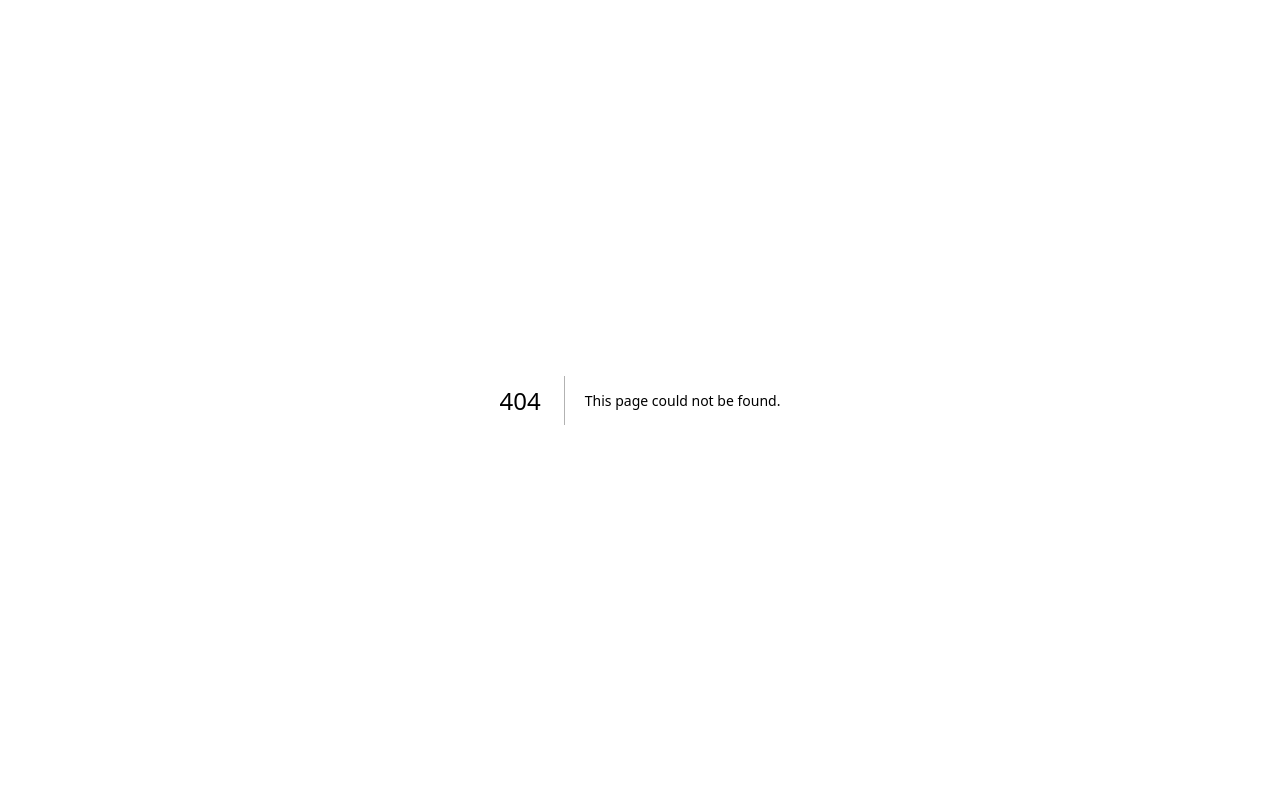
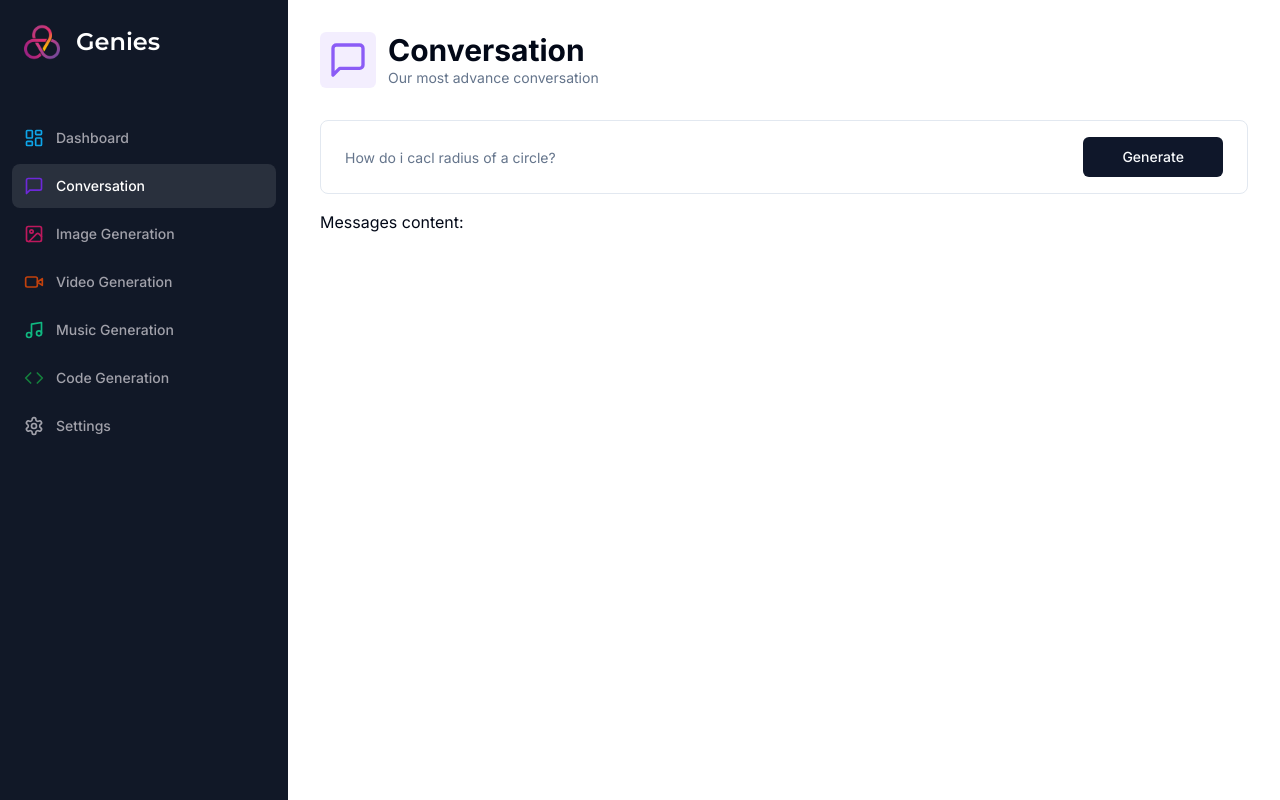
Before and after one commit to yevhenporohniaviy/saas-ai, a Next.js app: page /conversation in a window 1280 px wide. Before the commit this address had no page. Built offline with nearby package versions, Linux system fonts and the light colour scheme.

Commit message:
feat:conversation ui

```diff
--- /dev/null
+++ b/app/(dashboard)/(routes)/conversation/constans.ts
@@ -0,0 +1,8 @@
+import { zodResolver } from "@hookform/resolvers/zod"
+import * as z from "zod"
+
+export const formSchema = z.object({
+  prompt: z.string().min(1, {
+    message: "Prompt is required.",
+  }),
+})
--- /dev/null
+++ b/app/(dashboard)/(routes)/conversation/page.tsx
@@ -0,0 +1,82 @@
+"use client"
+import Heading from "@/components/heading";
+import { MessageSquare } from "lucide-react";
+import { useForm } from 'react-hook-form'
+import * as z from "zod"
+import { zodResolver } from "@hookform/resolvers/zod"
+import { formSchema }  from './constans'
+import { Input } from "@/components/ui/input"
+
+import {
+  Form,
+  FormControl,
+  FormDescription,
+  FormField,
+  FormItem,
+  FormLabel,
+  FormMessage,
+} from "@/components/ui/form"
+import { Button } from "@/components/ui/button";
+
+
+const ConversationPage = () => {
+  const form = useForm<z.infer<typeof formSchema>>({
+    resolver: zodResolver(formSchema),
+    defaultValues: {
+      prompt: ""
+    }
+  })
+
+  const isLoading = form.formState.isSubmitting
+  const onSubmit = async (values: z.infer<typeof formSchema>) => {
+    console.log(values)
+  }
+  return (
+    <div>
+      <Heading
+        title="Conversation"
+        description="Our most advance conversation"
+        icon={MessageSquare}
+        iconColor="text-violet-500"
+        bgColor="bg-violet-500/10"
+      />
+      <div className="px-4 lg:px-8">
+        <div>
+          <Form {...form}>
+            <form
+              onSubmit={form.handleSubmit(onSubmit)}
+              className="rounded-lg border w-full p-4 px-3 md:px-6 focus-within:shadow-sm grid grid-cols-12 gap-2"
+            >
+              <FormField
+                name='prompt'
+                render={({ field }) => (
+                  <FormItem className="col-span-12 lg:col-span-10">
+                    <FormControl className="m-0 p-0">
+                      <Input
+                        disabled={isLoading}
+                        placeholder="How do i cacl radius of a circle?"
+                        className="border-0 outline-none focus-visible:ring-0 focus-visible:ring-transparent"
+                        {...field}
+                      />
+                    </FormControl>
+                  </FormItem>
+                )}
+              />
+              <Button
+                disabled={isLoading}
+                className="col-span-12 lg:col-span-2 w-full"
+              >
+                Generate
+              </Button>
+            </form>
+          </Form>
+        </div>
+        <div className="space-y-4 mt-4 ">
+          Messages content:
+        </div>
+      </div>
+    </div>
+   );
+}
+
+export default ConversationPage;
--- a/app/(dashboard)/(routes)/dashboard/page.tsx
+++ b/app/(dashboard)/(routes)/dashboard/page.tsx
@@ -72,7 +72,6 @@
             <div className="flex items-center gap-x-4">
               <div className={cn('p-2 w-fit rounded-md', tool.bgColor)}>
                 <tool.icon className={cn('w-8 h-8 ', tool.color)} />
-
               </div>
               <div className="font-semibold ">
                 {tool.label}
--- /dev/null
+++ b/components/heading.tsx
@@ -0,0 +1,36 @@
+import { cn } from "@/lib/utils";
+import { LucideIcon } from "lucide-react";
+
+interface HeadingProps {
+  title: string;
+  description: string;
+  icon: LucideIcon;
+  iconColor?: string;
+  bgColor?: string;
+}
+
+const Heading = ({
+  title,
+  description,
+  icon: Icon,
+  iconColor,
+  bgColor
+}: HeadingProps) => {
+  return (
+    <div className="px-4 md:px-8 flex items-center gap-x-3 mb-8">
+      <div className={cn('p-2 w-fit rounded-md', bgColor)}>
+        <Icon className={ cn('w-10 h-10', iconColor)} />
+      </div>
+      <div>
+        <h2 className="text-3xl font-bold">
+          {title}
+        </h2>
+        <p className="text-sm text-muted-foreground">
+          {description}
+        </p>
+      </div>
+    </div>
+   );
+}
+
+export default Heading;
--- /dev/null
+++ b/components/ui/form.tsx
@@ -0,0 +1,176 @@
+import * as React from "react"
+import * as LabelPrimitive from "@radix-ui/react-label"
+import { Slot } from "@radix-ui/react-slot"
+import {
+  Controller,
+  ControllerProps,
+  FieldPath,
+  FieldValues,
+  FormProvider,
+  useFormContext,
+} from "react-hook-form"
+
+import { cn } from "@/lib/utils"
+import { Label } from "@/components/ui/label"
+
+const Form = FormProvider
+
+type FormFieldContextValue<
+  TFieldValues extends FieldValues = FieldValues,
+  TName extends FieldPath<TFieldValues> = FieldPath<TFieldValues>
+> = {
+  name: TName
+}
+
+const FormFieldContext = React.createContext<FormFieldContextValue>(
+  {} as FormFieldContextValue
+)
+
+const FormField = <
+  TFieldValues extends FieldValues = FieldValues,
+  TName extends FieldPath<TFieldValues> = FieldPath<TFieldValues>
+>({
+  ...props
+}: ControllerProps<TFieldValues, TName>) => {
+  return (
+    <FormFieldContext.Provider value={{ name: props.name }}>
+      <Controller {...props} />
+    </FormFieldContext.Provider>
+  )
+}
+
+const useFormField = () => {
+  const fieldContext = React.useContext(FormFieldContext)
+  const itemContext = React.useContext(FormItemContext)
+  const { getFieldState, formState } = useFormContext()
+
+  const fieldState = getFieldState(fieldContext.name, formState)
+
+  if (!fieldContext) {
+    throw new Error("useFormField should be used within <FormField>")
+  }
+
+  const { id } = itemContext
+
+  return {
+    id,
+    name: fieldContext.name,
+    formItemId: `${id}-form-item`,
+    formDescriptionId: `${id}-form-item-description`,
+    formMessageId: `${id}-form-item-message`,
+    ...fieldState,
+  }
+}
+
+type FormItemContextValue = {
+  id: string
+}
+
+const FormItemContext = React.createContext<FormItemContextValue>(
+  {} as FormItemContextValue
+)
+
+const FormItem = React.forwardRef<
+  HTMLDivElement,
+  React.HTMLAttributes<HTMLDivElement>
+>(({ className, ...props }, ref) => {
+  const id = React.useId()
+
+  return (
+    <FormItemContext.Provider value={{ id }}>
+      <div ref={ref} className={cn("space-y-2", className)} {...props} />
+    </FormItemContext.Provider>
+  )
+})
+FormItem.displayName = "FormItem"
+
+const FormLabel = React.forwardRef<
+  React.ElementRef<typeof LabelPrimitive.Root>,
+  React.ComponentPropsWithoutRef<typeof LabelPrimitive.Root>
+>(({ className, ...props }, ref) => {
+  const { error, formItemId } = useFormField()
+
+  return (
+    <Label
+      ref={ref}
+      className={cn(error && "text-destructive", className)}
+      htmlFor={formItemId}
+      {...props}
+    />
+  )
+})
+FormLabel.displayName = "FormLabel"
+
+const FormControl = React.forwardRef<
+  React.ElementRef<typeof Slot>,
+  React.ComponentPropsWithoutRef<typeof Slot>
+>(({ ...props }, ref) => {
+  const { error, formItemId, formDescriptionId, formMessageId } = useFormField()
+
+  return (
+    <Slot
+      ref={ref}
+      id={formItemId}
+      aria-describedby={
+        !error
+          ? `${formDescriptionId}`
+          : `${formDescriptionId} ${formMessageId}`
+      }
+      aria-invalid={!!error}
+      {...props}
+    />
+  )
+})
+FormControl.displayName = "FormControl"
+
+const FormDescription = React.forwardRef<
+  HTMLParagraphElement,
+  React.HTMLAttributes<HTMLParagraphElement>
+>(({ className, ...props }, ref) => {
+  const { formDescriptionId } = useFormField()
+
+  return (
+    <p
+      ref={ref}
+      id={formDescriptionId}
+      className={cn("text-sm text-muted-foreground", className)}
+      {...props}
+    />
+  )
+})
+FormDescription.displayName = "FormDescription"
+
+const FormMessage = React.forwardRef<
+  HTMLParagraphElement,
+  React.HTMLAttributes<HTMLParagraphElement>
+>(({ className, children, ...props }, ref) => {
+  const { error, formMessageId } = useFormField()
+  const body = error ? String(error?.message) : children
+
+  if (!body) {
+    return null
+  }
+
+  return (
+    <p
+      ref={ref}
+      id={formMessageId}
+      className={cn("text-sm font-medium text-destructive", className)}
+      {...props}
+    >
+      {body}
+    </p>
+  )
+})
+FormMessage.displayName = "FormMessage"
+
+export {
+  useFormField,
+  Form,
+  FormItem,
+  FormLabel,
+  FormControl,
+  FormDescription,
+  FormMessage,
+  FormField,
+}
--- /dev/null
+++ b/components/ui/input.tsx
@@ -0,0 +1,25 @@
+import * as React from "react"
+
+import { cn } from "@/lib/utils"
+
+export interface InputProps
+  extends React.InputHTMLAttributes<HTMLInputElement> {}
+
+const Input = React.forwardRef<HTMLInputElement, InputProps>(
+  ({ className, type, ...props }, ref) => {
+    return (
+      <input
+        type={type}
+        className={cn(
+          "flex h-10 w-full rounded-md border border-input bg-background px-3 py-2 text-sm ring-offset-background file:border-0 file:bg-transparent file:text-sm file:font-medium placeholder:text-muted-foreground focus-visible:outline-none focus-visible:ring-2 focus-visible:ring-ring focus-visible:ring-offset-2 disabled:cursor-not-allowed disabled:opacity-50",
+          className
+        )}
+        ref={ref}
+        {...props}
+      />
+    )
+  }
+)
+Input.displayName = "Input"
+
+export { Input }
--- /dev/null
+++ b/components/ui/label.tsx
@@ -0,0 +1,26 @@
+"use client"
+
+import * as React from "react"
+import * as LabelPrimitive from "@radix-ui/react-label"
+import { cva, type VariantProps } from "class-variance-authority"
+
+import { cn } from "@/lib/utils"
+
+const labelVariants = cva(
+  "text-sm font-medium leading-none peer-disabled:cursor-not-allowed peer-disabled:opacity-70"
+)
+
+const Label = React.forwardRef<
+  React.ElementRef<typeof LabelPrimitive.Root>,
+  React.ComponentPropsWithoutRef<typeof LabelPrimitive.Root> &
+    VariantProps<typeof labelVariants>
+>(({ className, ...props }, ref) => (
+  <LabelPrimitive.Root
+    ref={ref}
+    className={cn(labelVariants(), className)}
+    {...props}
+  />
+))
+Label.displayName = LabelPrimitive.Root.displayName
+
+export { Label }
--- a/package.json
+++ b/package.json
@@ -10,7 +10,9 @@
   },
   "dependencies": {
     "@clerk/nextjs": "^4.23.5",
+    "@hookform/resolvers": "^3.3.1",
     "@radix-ui/react-dialog": "^1.0.4",
+    "@radix-ui/react-label": "^2.0.2",
     "@radix-ui/react-slot": "^1.0.2",
     "@types/node": "20.6.2",
     "@types/react": "18.2.21",
@@ -25,9 +27,11 @@
     "postcss": "8.4.29",
     "react": "18.2.0",
     "react-dom": "18.2.0",
+    "react-hook-form": "^7.46.1",
     "tailwind-merge": "^1.14.0",
     "tailwindcss": "3.3.3",
     "tailwindcss-animate": "^1.0.7",
-    "typescript": "5.2.2"
+    "typescript": "5.2.2",
+    "zod": "^3.22.2"
   }
 }
```
Also changed, not shown: 1 other file (tests, documents, lock files or other folders).
